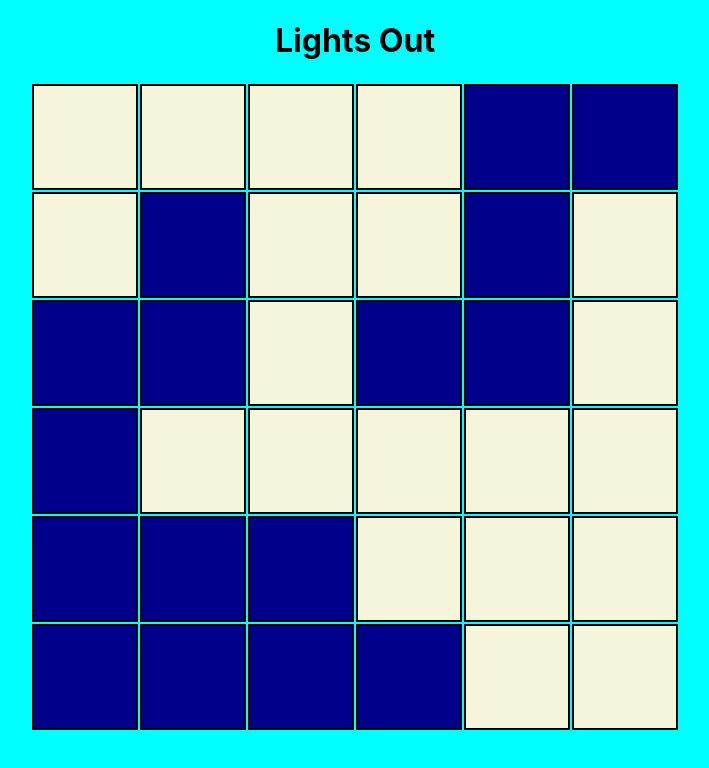
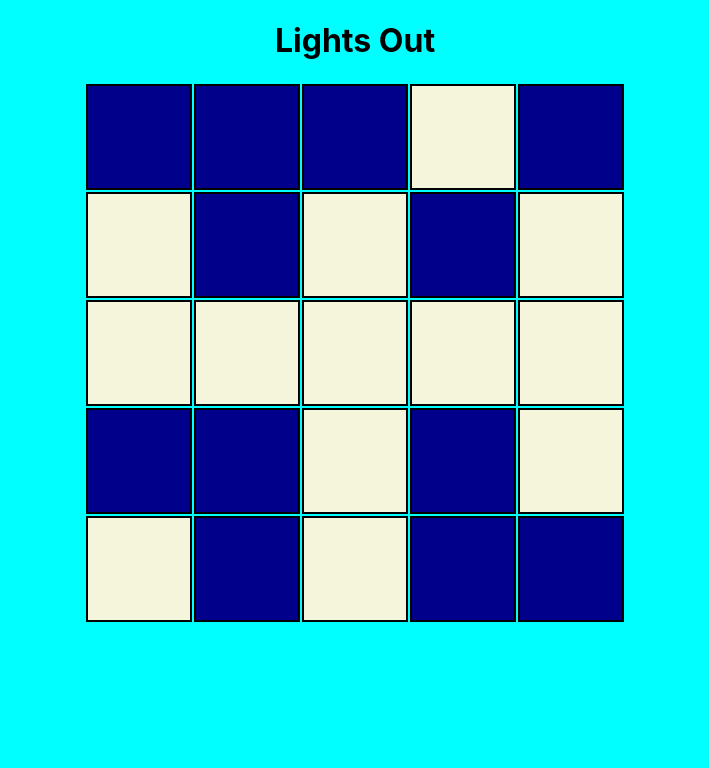
Before and after one commit to iam8/37.7-react-lights-out, a React (Create React App) app: page / in a window 1280 px wide. Shown: the top 768 px of the page, without its empty margins (285-994 px from the left). Built offline with nearby package versions, Linux system fonts and the light colour scheme.

Commit message:
Use default props for Board

```diff
--- a/src/App.js
+++ b/src/App.js
@@ -9,7 +9,7 @@ function App() {
       <div className="App">
         <h1>Lights Out</h1>
         <div className="App-board">
-            <Board nrows={6} ncols={6} chanceLightStartsOn={0.5} />
+            <Board />
         </div>
       </div>
   );
```
